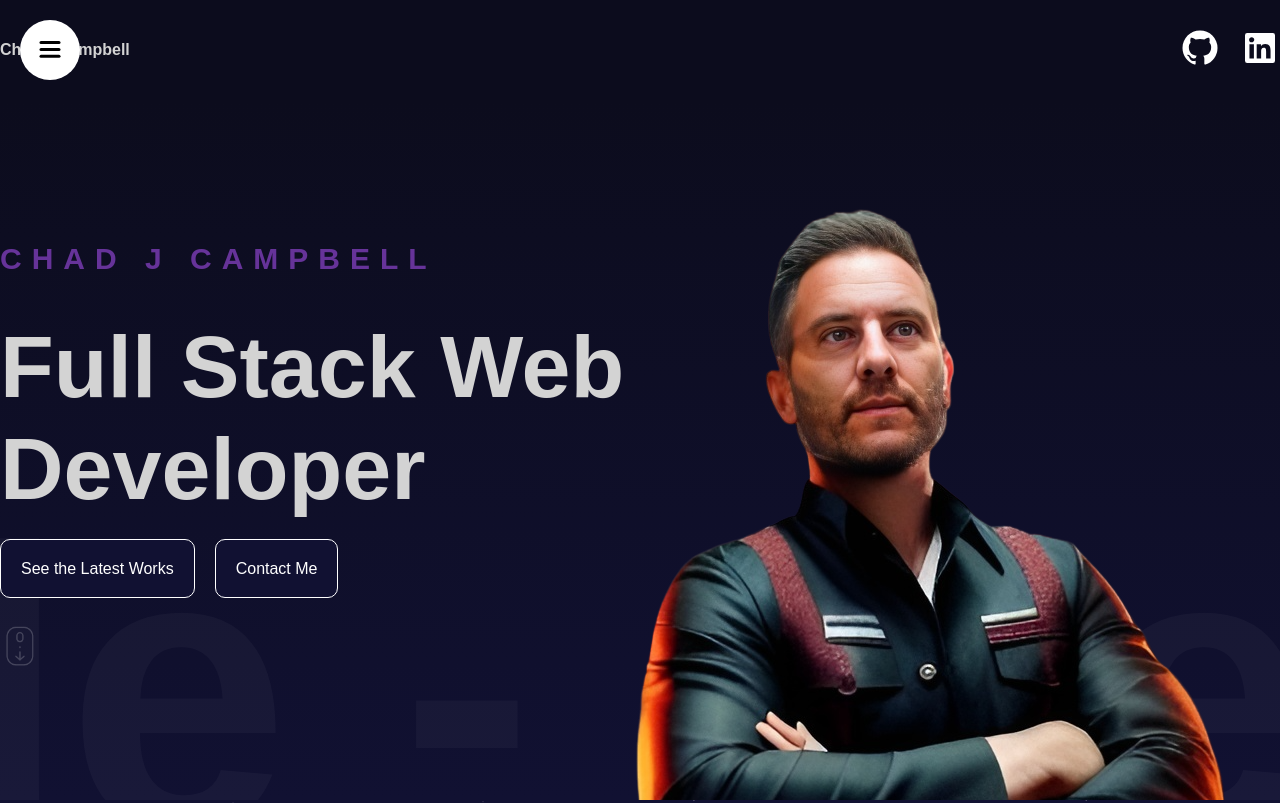
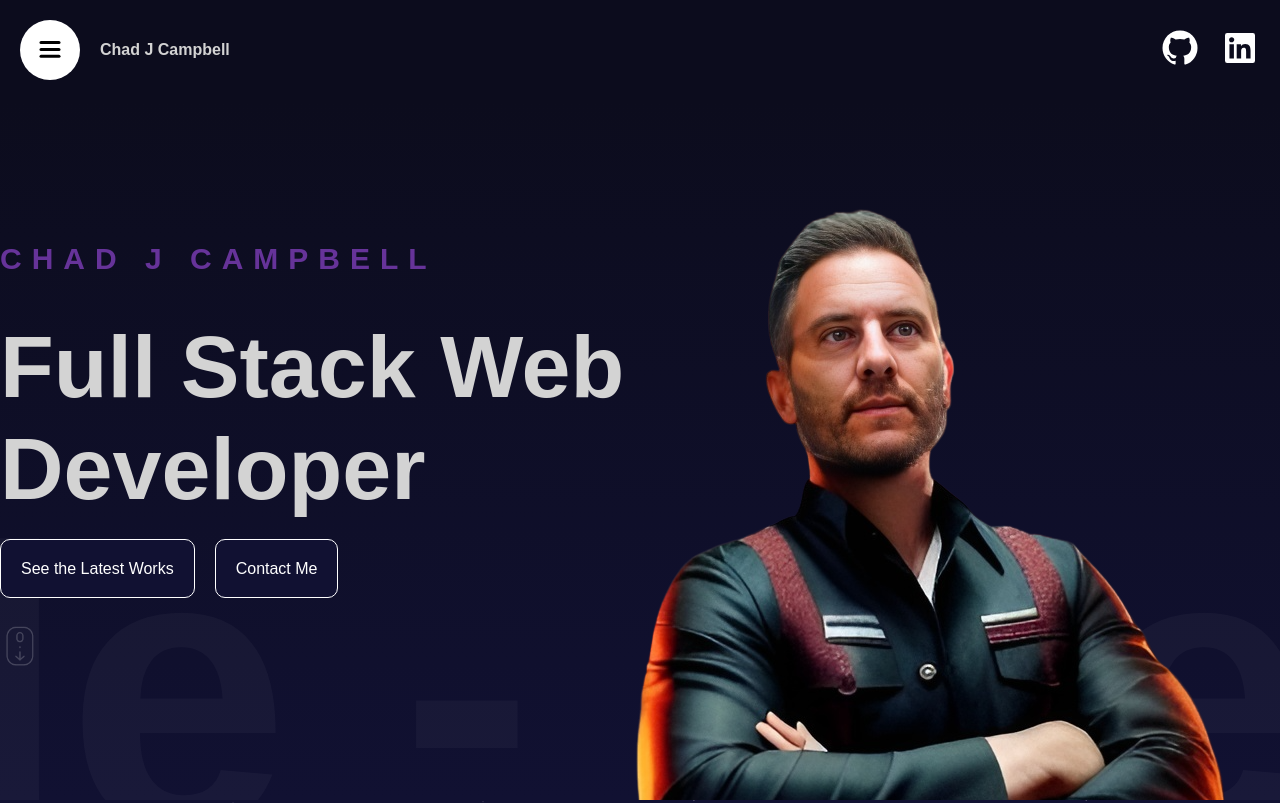
Before and after one commit to chadjcampbell/portfoliov2, a React (Vite) app: page / in a window 1280 px wide. Shown: the top 803 px of the page. Built offline with nearby package versions, Linux system fonts and the light colour scheme.

Commit message:
add media queries to start responsive

```diff
--- a/src/app.scss
+++ b/src/app.scss
@@ -24,3 +24,21 @@ section {
   height: 100vh;
   scroll-snap-align: center;
 }
+
+@mixin mobile {
+  @media (max-width: 738px) {
+    @content;
+  }
+}
+
+@mixin tablet {
+  @media (max-width: 1024px) {
+    @content;
+  }
+}
+
+@mixin desktop {
+  @media (max-width: 1366px) {
+    @content;
+  }
+}
--- a/src/components/navbar/navbar.scss
+++ b/src/components/navbar/navbar.scss
@@ -1,3 +1,5 @@
+@import "../../app.scss";
+
 .navbar {
   height: 100px;
   .wrapper {
@@ -5,15 +7,20 @@
     margin: auto;
     display: flex;
     align-items: center;
-        justify-content: space-between;
     height: 100%;
     img {
       height: 40px;
     }
     span {
       font-weight: bold;
+      margin-left: 100px;
+      @include mobile {
+        display: none;
+      }
     }
     .social {
+      margin-left: auto;
+      margin-right: 20px;
       display: flex;
       gap: 20px;
     }
```
Lines whose indentation alone changed are shown as unchanged.
